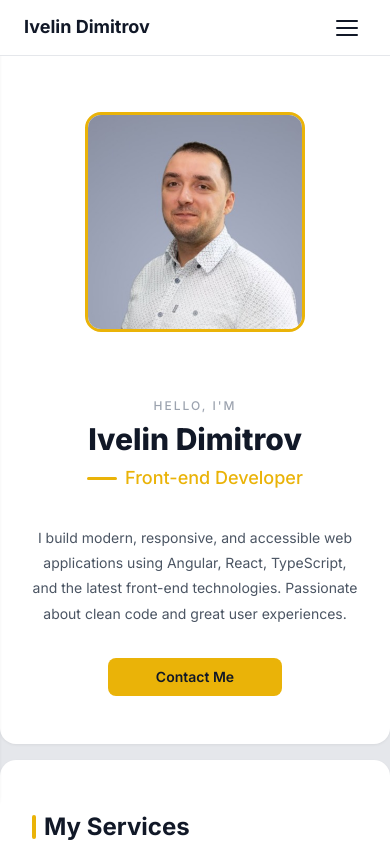
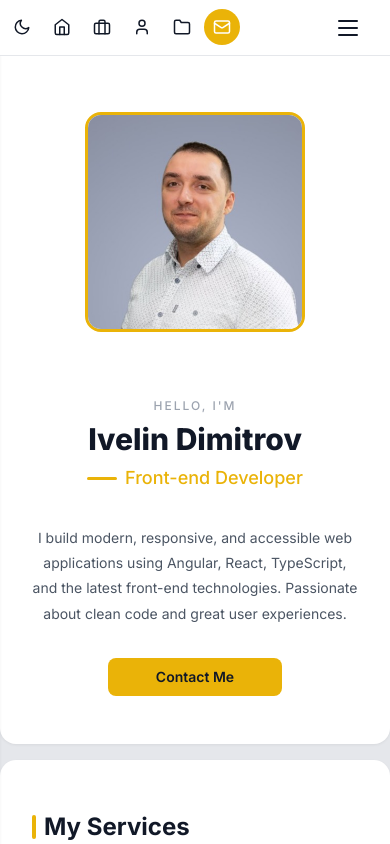
Before and after one commit to ivdanielov87/portfolio, an Angular app: page / in a window 390 px wide. Shown: the top 844 px of the page. Built offline with nearby package versions, Linux system fonts and the light colour scheme.

Commit message:
some style optimizations. Mobile view side-bar was not scrolling.

```diff
--- a/src/app/components/about/about.component.scss
+++ b/src/app/components/about/about.component.scss
@@ -26,11 +26,15 @@
 
 .about__stats {
   display: grid;
-  grid-template-columns: repeat(2, 1fr);
+  grid-template-columns: repeat(4, 1fr);
   gap: $spacing-md;
 
-  @media (min-width: $bp-sm) {
-    grid-template-columns: repeat(4, 1fr);
+  @media (max-width: $bp-xl) {
+    grid-template-columns: repeat(2, 1fr);
+  }
+
+  @media (max-width: $bp-sm) {
+    grid-template-columns: repeat(1, 1fr);
   }
 }
 
--- a/src/app/components/navbar/navbar.component.scss
+++ b/src/app/components/navbar/navbar.component.scss
@@ -31,15 +31,21 @@
 
     .bar {
       display: block;
-      width: 22px;
+      width: 20px;
       height: 2px;
       background-color: $text-primary;
       border-radius: 2px;
       transition: all $transition-base;
 
-      &.open:nth-child(1) { transform: translateY(7px) rotate(45deg); }
-      &.open:nth-child(2) { opacity: 0; }
-      &.open:nth-child(3) { transform: translateY(-7px) rotate(-45deg); }
+      &.open:nth-child(1) {
+        transform: translateY(7px) rotate(45deg);
+      }
+      &.open:nth-child(2) {
+        opacity: 0;
+      }
+      &.open:nth-child(3) {
+        transform: translateY(-7px) rotate(-45deg);
+      }
     }
   }
 
@@ -65,6 +71,10 @@
     display: flex;
     flex-direction: column;
     align-items: center;
+    gap: $spacing-lg;
+    height: 100%;
+    overflow-y: auto;
+    padding-bottom: 4rem;
   }
 
   &__photo {
@@ -207,7 +217,9 @@
       background-color: $accent-hover;
     }
 
-    svg { flex-shrink: 0; }
+    svg {
+      flex-shrink: 0;
+    }
   }
 }
 
@@ -254,16 +266,21 @@
     position: fixed;
     left: 0;
     transform: translateX(-100%);
-    transition: transform $transition-base;
+    transition: transform $transition-slow;
     top: 56px;
-    height: calc(100vh - 56px);
+    height: calc(100vh - 0px);
 
-    &.open { transform: translateX(0); }
+    &.open {
+      transform: translateX(0);
+      top: 40px;
+    }
   }
 
   .sidebar__nav {
     display: flex;
   }
 
-  .sidebar-overlay { display: block; }
+  .sidebar-overlay {
+    display: block;
+  }
 }
--- a/src/app/components/navbar/navbar.component.ts
+++ b/src/app/components/navbar/navbar.component.ts
@@ -27,15 +27,8 @@ export class NavbarComponent implements AfterViewInit {
 
   private updateStickyTop(): void {
     if (!this.sidebarEl) return;
-    const sidebarH = this.sidebarEl.offsetHeight;
-    const viewportH = window.innerHeight;
-    const margin = 24;
-
-    if (sidebarH > viewportH - margin * 2) {
-      this.sidebarEl.style.top = `${-(sidebarH - viewportH + margin)}px`;
-    } else {
-      this.sidebarEl.style.top = `${margin}px`;
-    }
+    const margin = 40;
+    this.sidebarEl.style.top = `${margin}px`;
   }
 
   personalInfo = [
@@ -76,10 +69,16 @@ export class NavbarComponent implements AfterViewInit {
 
   toggleMenu(): void {
     this.mobileMenuOpen = !this.mobileMenuOpen;
+    if (this.mobileMenuOpen) {
+      document.body.classList.add('no-scroll');
+    } else {
+      document.body.classList.remove('no-scroll');
+    }
   }
 
   closeMenu(): void {
     this.mobileMenuOpen = false;
+    document.body.classList.remove('no-scroll');
   }
 
   scrollTo(event: Event, sectionId: string): void {
--- a/src/app/components/rightbar/rightbar.component.scss
+++ b/src/app/components/rightbar/rightbar.component.scss
@@ -40,6 +40,10 @@
       color: #fff;
       background-color: $accent-primary;
     }
+
+    @media (max-width: $bp-lg) {
+      color: $text-primary;
+    }
   }
 }
 
@@ -51,6 +55,14 @@
 
 @media (max-width: $bp-lg) {
   .right-bar {
-    display: none;
+    flex-direction: row;
+    position: fixed;
+    height: 54px;
+    width: 250px;
+    top: 0;
+    left: 0;
+    z-index: 1001;
+    border: none;
+    box-shadow: none;
   }
 }
--- a/src/index.html
+++ b/src/index.html
@@ -7,7 +7,7 @@
   <meta name="viewport" content="width=device-width, initial-scale=1">
 
   <meta property="og:title" content="Ivelin Dimitrov" />
-  <meta property="og:description" content="My Front-end Developer Portfolio" />
+  <meta property="og:description" content="Frontend Developer Portfolio" />
   <meta property="og:type" content="website" />
   <meta property="og:url" content="https://www.ivdimitrov.com/" />
   <meta property="og:image" content="https://www.ivdimitrov.com/profile2.png" />
--- a/src/styles.scss
+++ b/src/styles.scss
@@ -106,7 +106,8 @@ a {
   text-decoration: none;
 }
 
-ul, ol {
+ul,
+ol {
   list-style: none;
 }
 
@@ -141,8 +142,13 @@ textarea {
   position: relative;
   padding: 0 $spacing-md;
 
+  @media (max-width: 1500px) {
+    margin-right: 55px;
+  }
+
   @media (max-width: $bp-lg) {
     padding: 0;
+    margin-right: 0;
     gap: 0;
   }
 }
@@ -153,6 +159,10 @@ textarea {
   display: flex;
   flex-direction: column;
   gap: $spacing-md;
+}
+
+body.no-scroll {
+  overflow: hidden;
 }
 
 // ============================================
--- a/src/styles/_variables.scss
+++ b/src/styles/_variables.scss
@@ -25,7 +25,7 @@ $tag-bg: var(--tag-bg);
 $tag-text: var(--tag-text);
 
 // Sidebar
-$sidebar-width: 280px;
+$sidebar-width: 300px;
 $right-bar-width: 60px;
 
 // Sidebar-specific colors (always dark)
```
